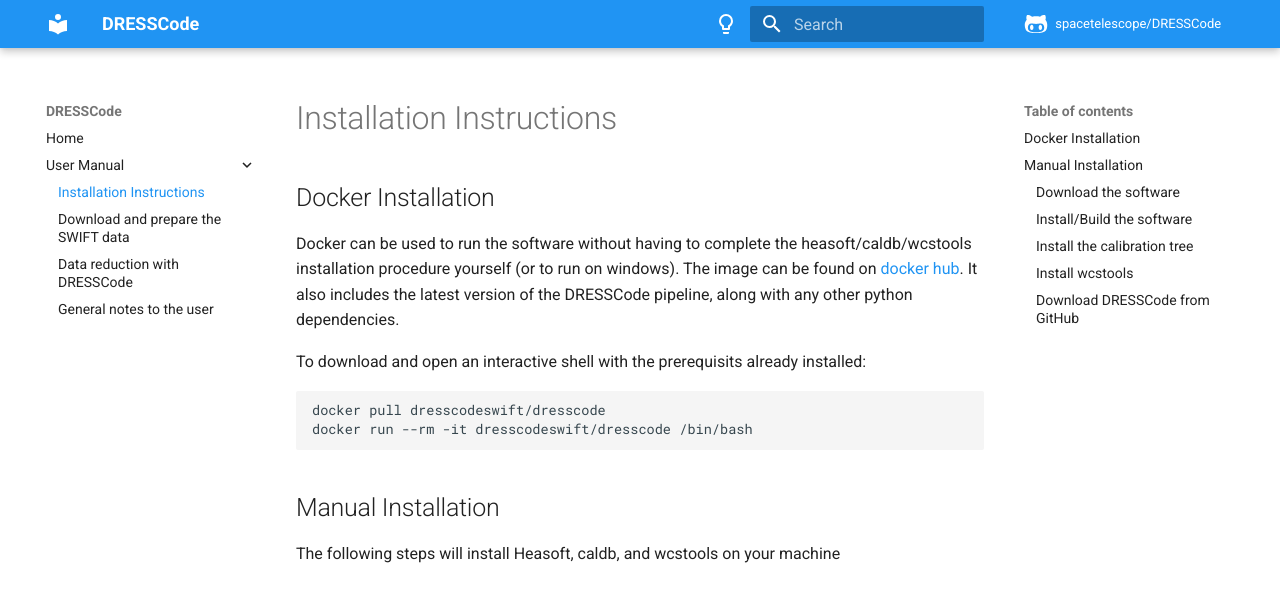
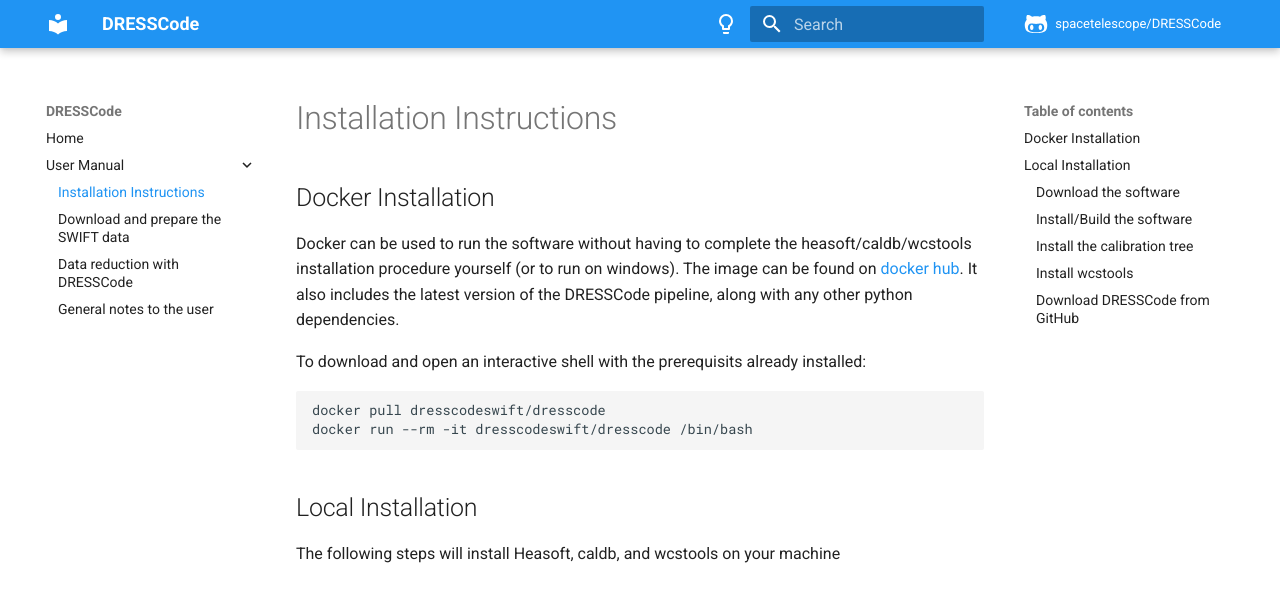
Before and after one commit to spacetelescope/DRESSCode, an MkDocs documentation site: the page built from docs/user_manual/install.md, in a window 1280 px wide and 900 px high. Shown: the top 602 px of the window. Built offline with MkDocs 1.6.1 and Material for MkDocs 9.7.7, drawn with Linux system fonts in a browser that asks for light colours; comment, search, counter and statistics services are not loaded.

````diff
--- a/docs/user_manual/install.md
+++ b/docs/user_manual/install.md
@@ -11,7 +11,7 @@
 docker run --rm -it dresscodeswift/dresscode /bin/bash
 ```
 
-## Manual Installation
+## Local Installation
 
 The following steps will install Heasoft, caldb, and wcstools on your machine
 
````
Also changed, not shown: 1 other file.
